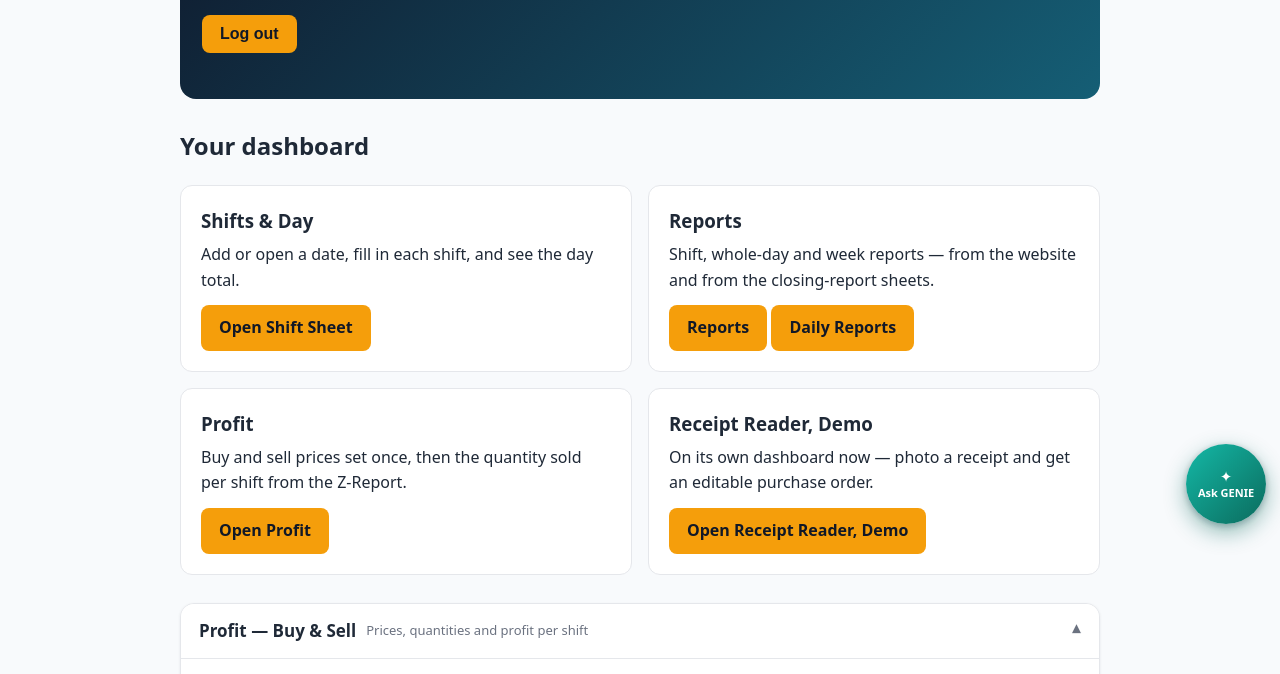
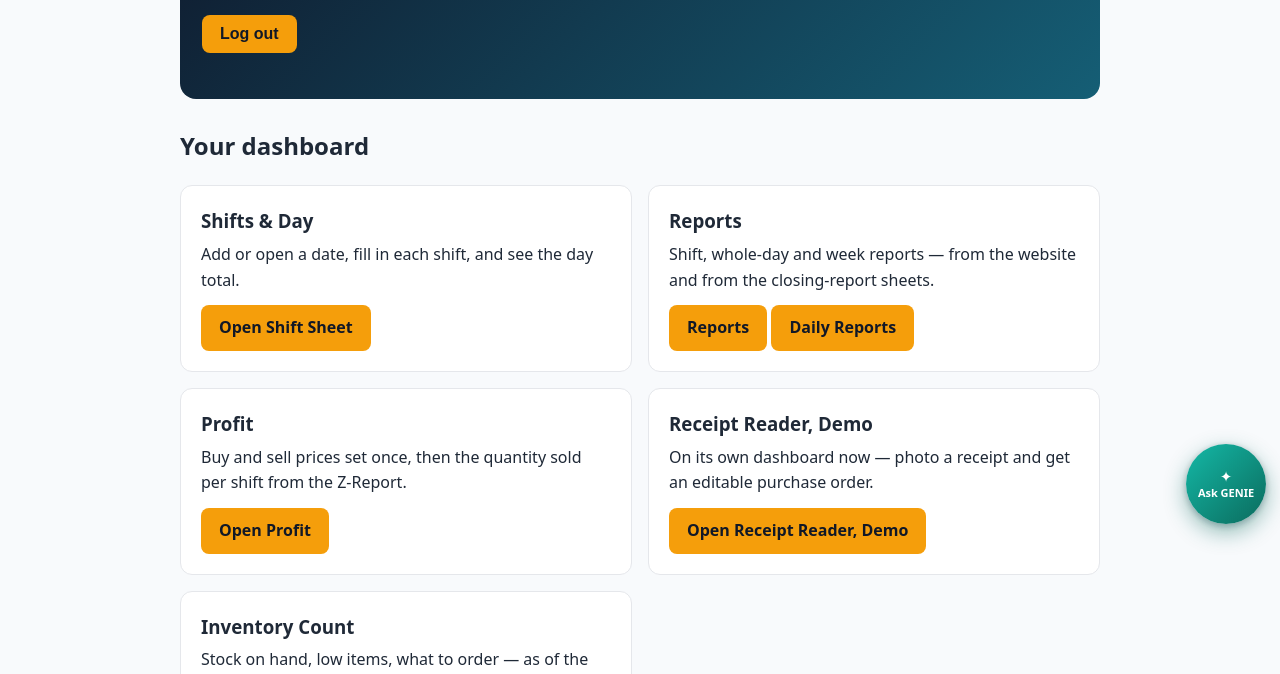
Before and after one commit to spectrumandpromotion-arch/merchitecorp, a plain HTML site: page dashboard.html in a window 1280 px wide. Shown: the part 262-936 px from the top of the page. Drawn offline with Linux system fonts and the light colour scheme; no server answers; sample sign-in values are in the browser's storage.

Commit message:
Link Inventory Count dashboard from the home dashboard

```diff
--- a/dashboard.html
+++ b/dashboard.html
@@ -101,6 +101,7 @@
 <div class="card"><h3>Reports</h3><p>Shift, whole-day and week reports — from the website and from the closing-report sheets.</p><p><a class="btn" href="shift-sheet.html#reports">Reports</a> <a class="btn" href="shift-sheet.html#daily-reports">Daily Reports</a></p></div>
 <div class="card"><h3>Profit</h3><p>Buy and sell prices set once, then the quantity sold per shift from the Z-Report.</p><p><a class="btn" href="#profitSection">Open Profit</a></p></div>
 <div class="card"><h3>Receipt Reader, Demo</h3><p>On its own dashboard now — photo a receipt and get an editable purchase order.</p><p><a class="btn" href="receipt-reader.html">Open Receipt Reader, Demo</a></p></div>
+<div class="card"><h3>Inventory Count</h3><p>Stock on hand, low items, what to order — as of the last closing.</p><p><a class="btn" href="inventory.html">Open Inventory Count</a></p></div>
 </div>
 </section>
 <div class="accord" id="dashAccordion">
```
